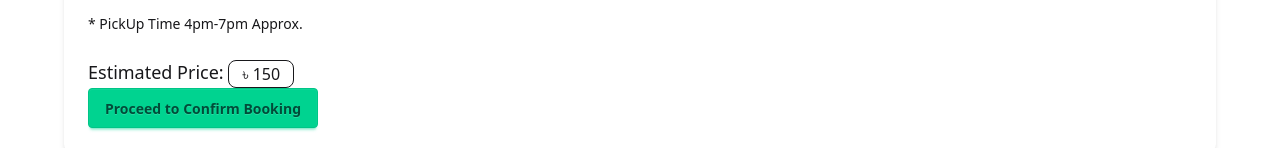
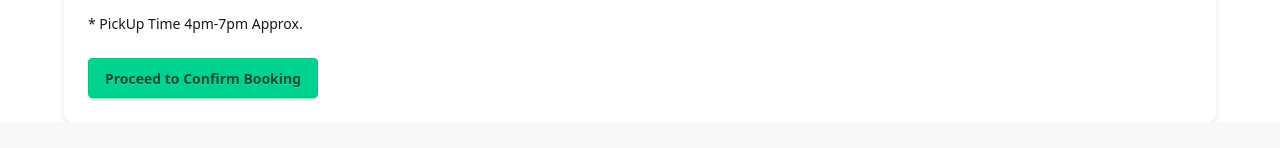
Before and after one commit to nayan97/booking-app, a React (Vite) app: page /sendparcel in a window 1280 px wide. Shown: the part 747-895 px from the top of the page. Built offline with nearby package versions, Linux system fonts and the light colour scheme; no server answers.

Commit message:
from data showen iin the swal

```diff
--- a/package.json
+++ b/package.json
@@ -20,6 +20,7 @@
     "react-icons": "^5.5.0",
     "react-responsive-carousel": "^3.2.23",
     "react-router": "^7.6.2",
+    "sweetalert2": "^11.22.2",
     "tailwindcss": "^4.1.10"
   },
   "devDependencies": {
--- a/src/pages/SendParcel/SendParcel.jsx
+++ b/src/pages/SendParcel/SendParcel.jsx
@@ -1,25 +1,38 @@
 import React from "react";
 import { useForm } from "react-hook-form";
 import { useLoaderData } from "react-router";
+import Swal from "sweetalert2";
+import useAuth from "../../hooks/useAuth";
+const calculateParcelPrice = ({ parcelType, weight, sameRegion }) => {
+  const w = Number(weight) || 0;
 
-const calculateParcelPrice = ({ parcelType, weight, sameRegion }) => {
   // Document
   if (parcelType === "doc") {
-    return sameRegion ? 60 : 80;
+    const base = 60;
+    const outsideSurcharge = sameRegion ? 0 : 20;
+    const total = base + outsideSurcharge;
+    return {
+      base,
+      outsideSurcharge,
+      extra: 0,
+      total,
+    };
   }
 
-  // Non‑document
-  const w = Number(weight) || 0;
-  if (w <= 10) {
-    return sameRegion ? 110 : 150;
-  }
+  // Non-document
+  const base = 110;
+  const outsideSurcharge = sameRegion ? 0 : 40;
+  const extraKg = w > 10 ? w - 10 : 0;
+  const extra = extraKg * 13;
 
-  const extraKg = w - 10;
-  const extraCost = extraKg * 13;
-  const base = sameRegion ? 110 : 150;
-  const outsideSurcharge = sameRegion ? 0 : 40;
+  const total = base + extra + outsideSurcharge;
 
-  return base + extraCost + outsideSurcharge;
+  return {
+    base,
+    extra,
+    total,
+    outsideSurcharge,
+  };
 };
 
 /* ───────── Custom hook ───────── */
@@ -40,6 +53,8 @@ const useParcelPrice = (watch) => {
 };
 
 const SendParcel = () => {
+  const { user } = useAuth();
+
   const warehouses = useLoaderData();
   const { register, handleSubmit, watch } = useForm();
 
@@ -49,7 +64,9 @@ const SendParcel = () => {
   // 🔍 Watch sender & receiver region selections
   const senderRegion = watch("senderRegion");
   const receiverRegion = watch("receiverRegion");
-  const price = useParcelPrice(watch);
+  const total = useParcelPrice(watch);
+
+  console.log(total);
 
   // 🔁 Extract unique regions from warehouse list
   const uniqueRegions = [...new Set(warehouses.map((w) => w.region))].sort();
@@ -65,8 +82,58 @@ const SendParcel = () => {
       }));
   };
 
-  const onSubmit = (data) => {
-    console.log("Parcel Data:", data);
+  const onSubmit = async (data) => {
+    const { parcelType, parcelWeight, senderDistrict, receiverDistrict } = data;
+    const sameRegion = senderDistrict === receiverDistrict;
+
+    const { base, extra, total, outsideSurcharge } = calculateParcelPrice({
+      parcelType,
+      weight: parcelWeight,
+      sameRegion,
+    });
+
+    Swal.fire({
+      title: "Confirm Parcel Details",
+      icon: "info",
+      html: `
+    <div class="text-left space-y-2 text-sm">
+      <p><span class="font-semibold">Parcel Type:</span> <span class="badge badge-info">${parcelType}</span></p>
+      <p><span class="font-semibold">Weight:</span> <span class="badge badge-outline">${
+        parcelWeight || "N/A"
+      } kg</span></p>
+      <p><span class="font-semibold">Base Cost:</span> <span class="text-green-600 font-medium">৳ ${base}</span></p>
+      <p><span class="font-semibold">Extra Cost:</span> <span class="text-orange-600 font-medium">৳ ${extra}</span></p>
+        <p><span class="font-semibold">Out of City:</span> <span class="text-orange-600 font-medium">৳ ${outsideSurcharge}</span></p>
+      <hr class="my-2 border-gray-300"/>
+      <p><span class="font-bold text-lg">Total:</span> <span class="badge badge-success text-lg">৳ ${total}</span></p>
+    </div>
+  `,
+      showCancelButton: true,
+      confirmButtonColor: "#16a34a",
+      cancelButtonColor: "#dc2626",
+      confirmButtonText: "Yes, Send it!",
+    }).then((result) => {
+      if (result.isConfirmed) {
+        const parcelData = {
+          ...data,
+          createdAt: new Date().toISOString(), // UTC time
+          paymentStatus: "unpaid", // or "paid" if using a gateway
+          status: "pending", // or "booked", "shipped", etc.
+          user: {
+            name: user?.displayName || "Unknown",
+            email: user?.email,
+            uid: user?.uid,
+          },
+          price: total,
+        };
+        console.log(parcelData);
+        Swal.fire({
+          title: "Submited!",
+          text: "Your Parcel is received.",
+          icon: "success",
+        });
+      }
+    });
   };
   return (
     <form
@@ -253,13 +320,6 @@ const SendParcel = () => {
 
       <p className="text-sm mt-4 mb-6">* PickUp Time 4pm-7pm Approx.</p>
 
-      <div className="text-lg font-medium">
-        Estimated Price:&nbsp;
-        <span className="badge badge-outline badge-lg">
-          ৳ {price.toFixed(0)}
-        </span>
-      </div>
-
       <button type="submit" className="btn btn-success w-full md:w-auto">
         Proceed to Confirm Booking
       </button>
```
Also changed, not shown: 1 other file (tests, documents, lock files or other folders).
